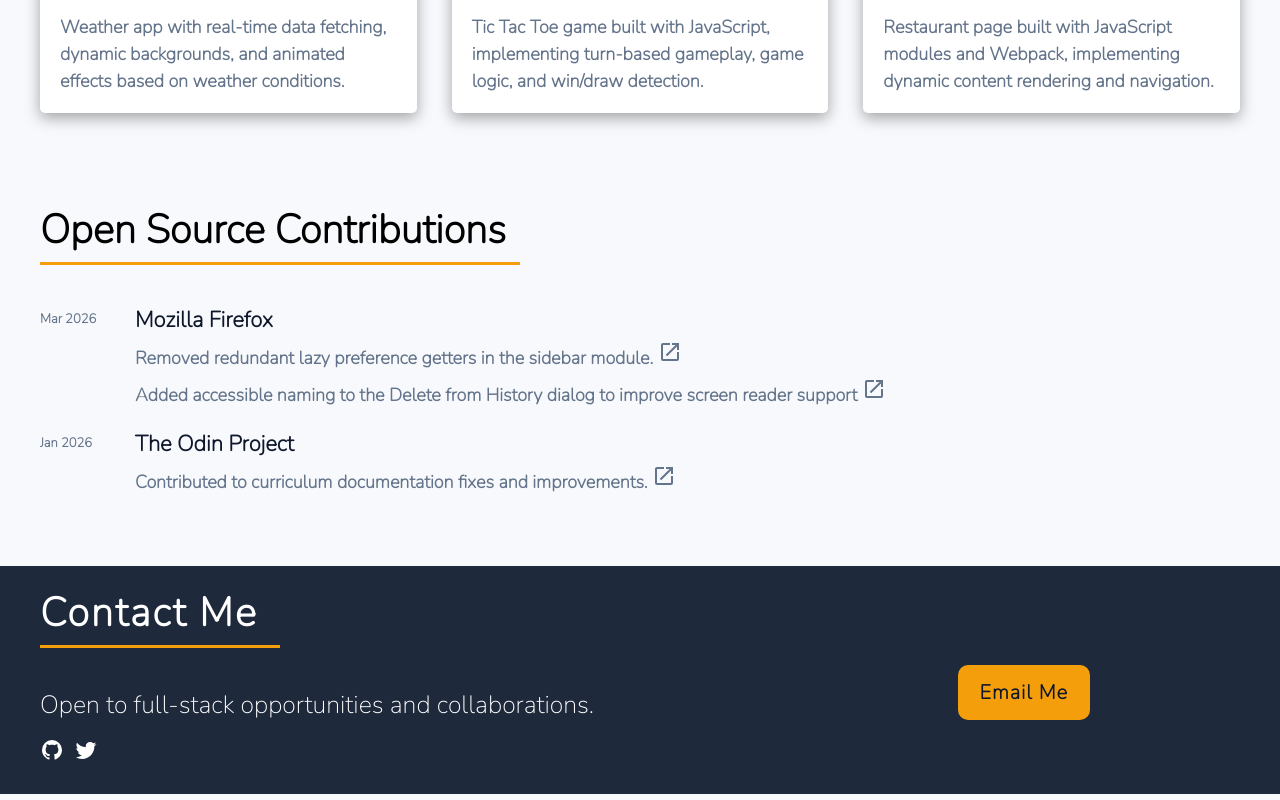
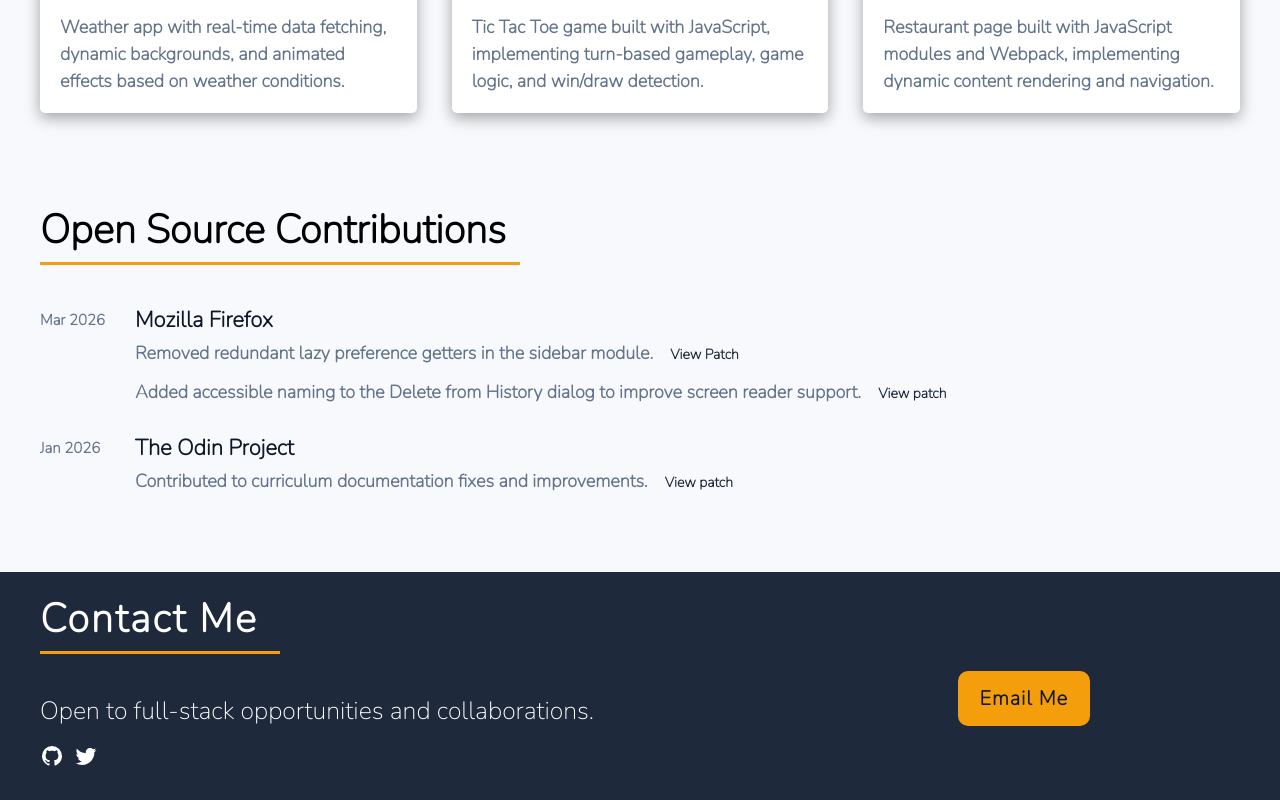
Before and after one commit to sameeksha-dalvi/dev-portfolio-homepage, a website built with webpack: page src/template.html in a window 1280 px wide. Shown: the part 1427-2227 px from the top of the page. Built offline with nearby package versions, Linux system fonts and the light colour scheme.

Commit message:
add media query to make os contribution section responsive for mobile

```diff
--- a/src/style.css
+++ b/src/style.css
@@ -360,7 +360,7 @@ a {
 
 .os-date {
     min-width: 80px;
-    font-size: 13px;
+    font-size: 15px;
     color: var(--text-secondary);
     font-weight: 700;
     margin-top: 5px;
@@ -380,10 +380,34 @@ a {
     line-height: 1.5;
 }
 
-.os-content a {
-    padding: 0;
-    margin: 0;
+.os-details{
+    display: flex;
+    gap:5px;
 }
+
+
+.os-link a {
+    display: inline-flex;
+    align-items: center;
+    gap: 6px;
+
+    font-size: 14px;
+    font-weight: 600;
+
+    color: var(--bg-dark);
+    text-decoration: none;   /* removes underline */
+
+    padding: 10px 12px;
+    border-radius: 8px;
+
+    transition: all 0.2s ease;
+}
+
+.os-link a:hover {
+    background: rgba(245, 158, 11, 0.12); /* soft accent glow */
+    transform: translateY(-2px);
+}
+
 
 @media (max-width: 600px) {
 
@@ -437,8 +461,22 @@ a {
         height: 180px;
     }
 
-    #myWork-heading {
-        text-align: center;
+
+    .os-item{
+        flex-direction: column;
+        gap:20px
+    }
+
+    .os-content h5,.project-name {
+        font-size: 20px;
+    }
+
+    .os-content p,.project-description {
+        font-size: 16px;
+    }
+
+    .os-content h5{
+        margin-bottom: 10px;
     }
 
     .contactMe-section {
@@ -474,4 +512,17 @@ a {
         text-align: center;
         font-size: 18px;
     }
+
+    .os-details{
+        flex-direction: column;
+        margin-bottom: 10px;
+    }
+
+    .os-link a{
+        padding: 4px 4px;
+    }
+
+    .os-date {
+        font-size: 13px;
+    }
 }
--- a/src/template.html
+++ b/src/template.html
@@ -245,24 +245,24 @@
                 <div class="os-date">Mar 2026</div>
                 <div class="os-content">
                     <h5>Mozilla Firefox</h5>
+                    <div class="os-details">
                         <p>
                             Removed redundant lazy preference getters in the sidebar module.
+                        </p>
+                        <div class="os-link">
                             <a href="https://phabricator.services.mozilla.com/D289042" target="_blank">
-                            <svg class="project-icons" xmlns="http://www.w3.org/2000/svg" viewBox="0 0 24 24"
-                                        fill="currentColor">
-                                        <path
-                                            d="M14,3V5H17.59L7.76,14.83L9.17,16.24L19,6.41V10H21V3M19,19H5V5H12V3H5C3.89,3 3,3.9 3,5V19A2,2 0 0,0 5,21H19A2,2 0 0,0 21,19V12H19V19Z" />
-                                    </svg>
+                                View Patch
                             </a>
+                        </div>
+                    </div>
+                    <div class="os-details">
+                        <p>Added accessible naming to the Delete from History dialog to improve screen reader support.
                         </p>
-                    <p>
-                        Added accessible naming to the Delete from History dialog to improve screen reader support
-                        <a href="https://phabricator.services.mozilla.com/D289633" target="_blank"><svg class="project-icons" xmlns="http://www.w3.org/2000/svg" viewBox="0 0 24 24"
-                                        fill="currentColor">
-                                        <path
-                                            d="M14,3V5H17.59L7.76,14.83L9.17,16.24L19,6.41V10H21V3M19,19H5V5H12V3H5C3.89,3 3,3.9 3,5V19A2,2 0 0,0 5,21H19A2,2 0 0,0 21,19V12H19V19Z" />
-                                    </svg></a>
-                    </p>
+                        <div class="os-link">
+                            <a href="https://phabricator.services.mozilla.com/D289633" target="_blank">View patch</a>
+                        </div>
+                    </div>
+
                 </div>
             </div>
 
@@ -270,15 +270,14 @@
                 <div class="os-date">Jan 2026</div>
                 <div class="os-content">
                     <h5>The Odin Project</h5>
-                    <p>
-                        Contributed to curriculum documentation fixes and improvements.
-                        <a href="https://github.com/TheOdinProject/curriculum/pulls?q=is%3Apr+author%3Asameeksha-dalvi+is%3Amerged"
-                            target="_blank"><svg class="project-icons" xmlns="http://www.w3.org/2000/svg" viewBox="0 0 24 24"
-                                        fill="currentColor">
-                                        <path
-                                            d="M14,3V5H17.59L7.76,14.83L9.17,16.24L19,6.41V10H21V3M19,19H5V5H12V3H5C3.89,3 3,3.9 3,5V19A2,2 0 0,0 5,21H19A2,2 0 0,0 21,19V12H19V19Z" />
-                                    </svg></a>
+                    <div class="os-details">
+                        <p>Contributed to curriculum documentation fixes and improvements.
                         </p>
+                        <div class="os-link"><a
+                                href="https://github.com/TheOdinProject/curriculum/pulls?q=is%3Apr+author%3Asameeksha-dalvi+is%3Amerged"
+                                target="_blank">View patch</a></div>
+                    </div>
+
                 </div>
             </div>
         </div>
```
Lines whose indentation alone changed are shown as unchanged.
